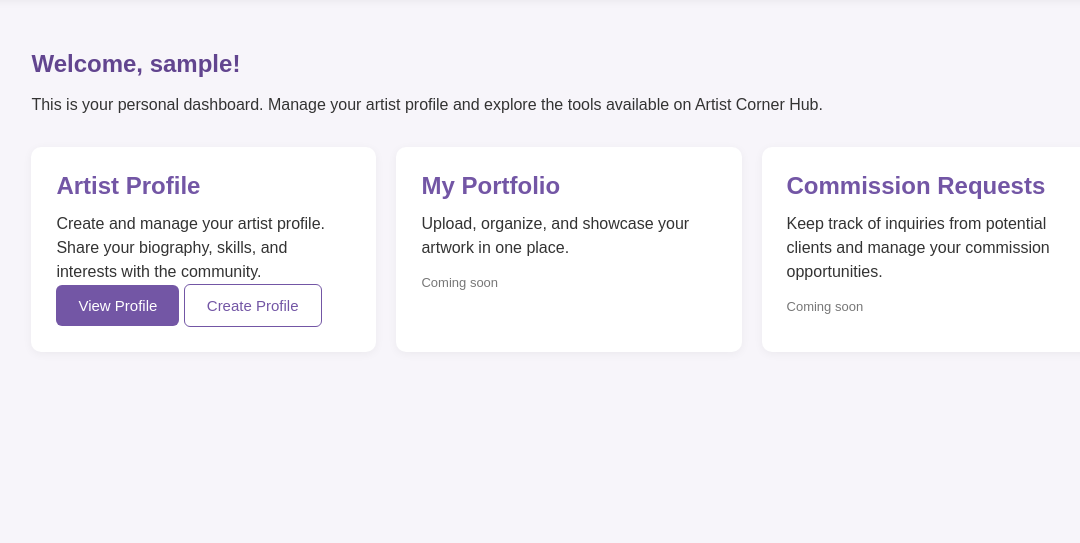
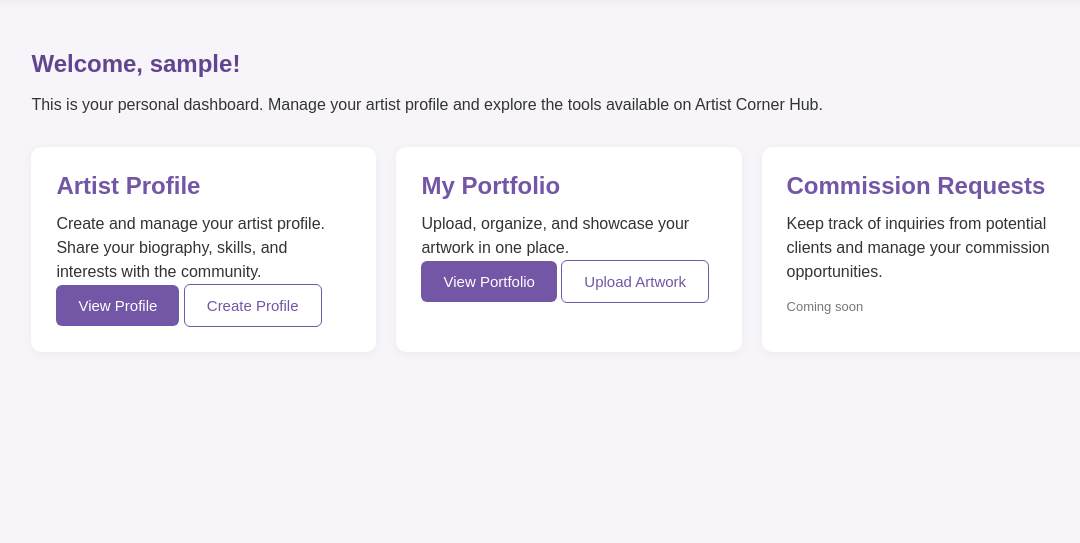
Before and after one commit to D-4costa/ArtistCornerHub, a Flask app: page /dashboard in a window 1280 px wide. Shown: the part 66-609 px from the top of the page, without its empty margins (71-1151 px from the left). Run offline with Flask 3, Linux system fonts and the light colour scheme; the visitor is signed in with stand-in values (Sample User, id 1).

Commit message:
Portfolio Management

```diff
--- a/templates/dashboard.html
+++ b/templates/dashboard.html
@@ -39,13 +39,15 @@
         <!-- Portfolio -->
         <article class="dashboard-card">
             <h2>My Portfolio</h2>
-
-            <p>
-                Upload, organize, and showcase your artwork
-                in one place.
-            </p>
-
-            <span class="coming-soon">Coming soon</span>
+            <p>Upload, organize, and showcase your artwork in one place.</p>
+            <div class="dashboard-actions">
+            <a href="{{ url_for('portfolio_page') }}" class="button">
+            View Portfolio
+            </a>
+            <a href="{{ url_for('upload_artwork_page') }}" class="button secondary">
+            Upload Artwork
+            </a>
+            </div>
         </article>
 
         <!-- Commission Requests -->
```
Also changed, not shown: database.py (+13 -0 lines), 1 other file.
